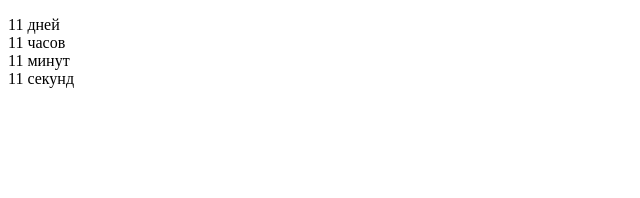
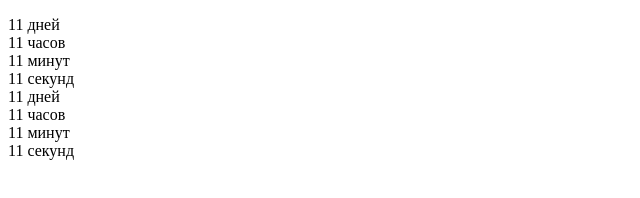
Before and after one commit to IvettaDashkova/goit-js-hw-11-timer, a website: page src/index.html in a window 1280 px wide. Shown: the whole page, without its empty margins (0-640 px from the left). Drawn offline with Linux system fonts and the light colour scheme.

Commit message:
исправляет баги

```diff
--- a/src/index.html
+++ b/src/index.html
@@ -29,6 +29,27 @@
     <span class="label">секунд</span>
   </div>
 </div>
+  <div class="timer" id="timer-2">
+    <div class="field">
+      <span class="value" data-value="days">11</span>
+      <span class="label">дней</span>
+    </div>
+
+    <div class="field">
+      <span class="value" data-value="hours">11</span>
+      <span class="label">часов</span>
+    </div>
+
+    <div class="field">
+      <span class="value" data-value="mins">11</span>
+      <span class="label">минут</span>
+    </div>
+
+    <div class="field">
+      <span class="value" data-value="secs">11</span>
+      <span class="label">секунд</span>
+    </div>
+  </div>
 
   </body>
 </html>
```
Also changed, not shown: src/js/timer.js (+16 -7 lines).
